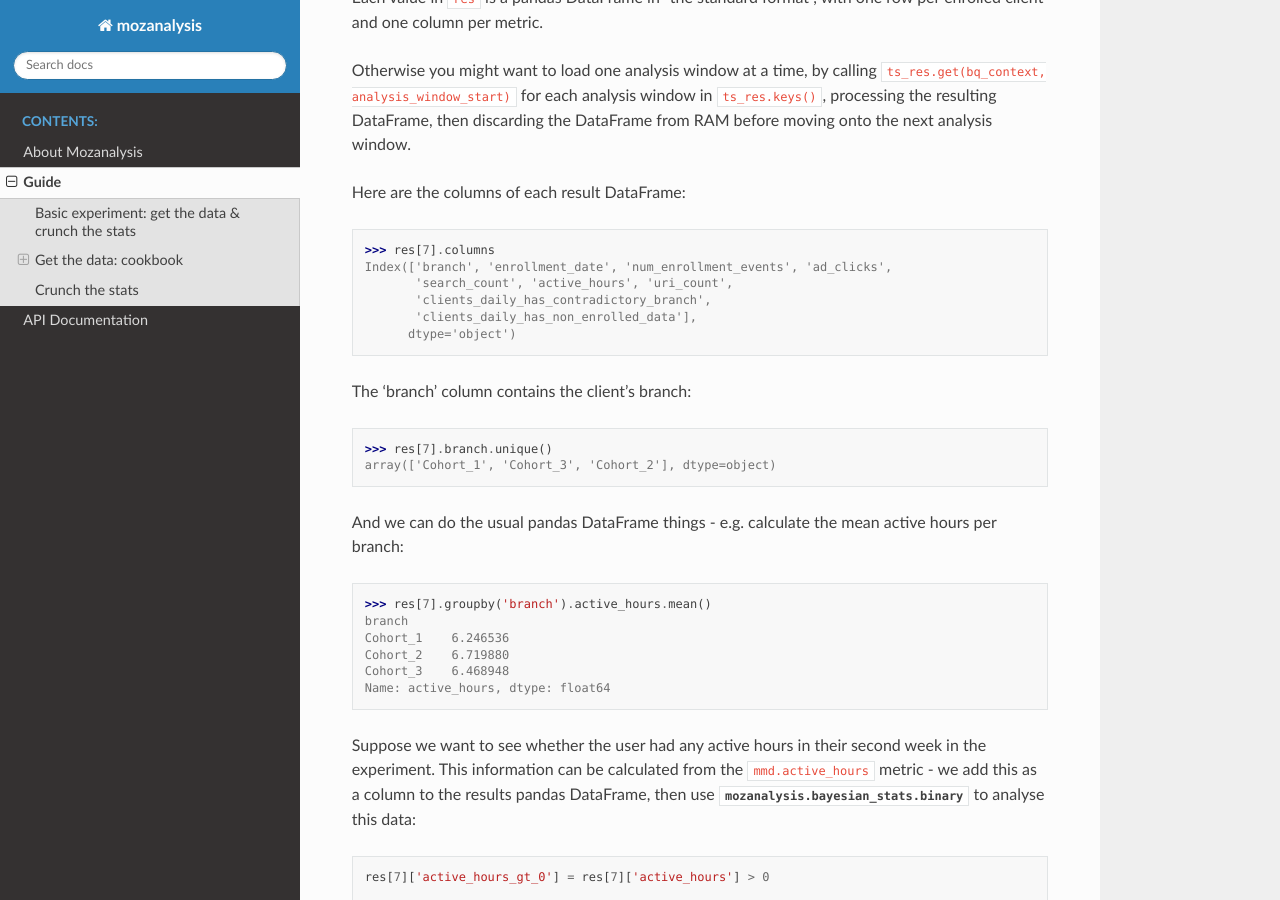
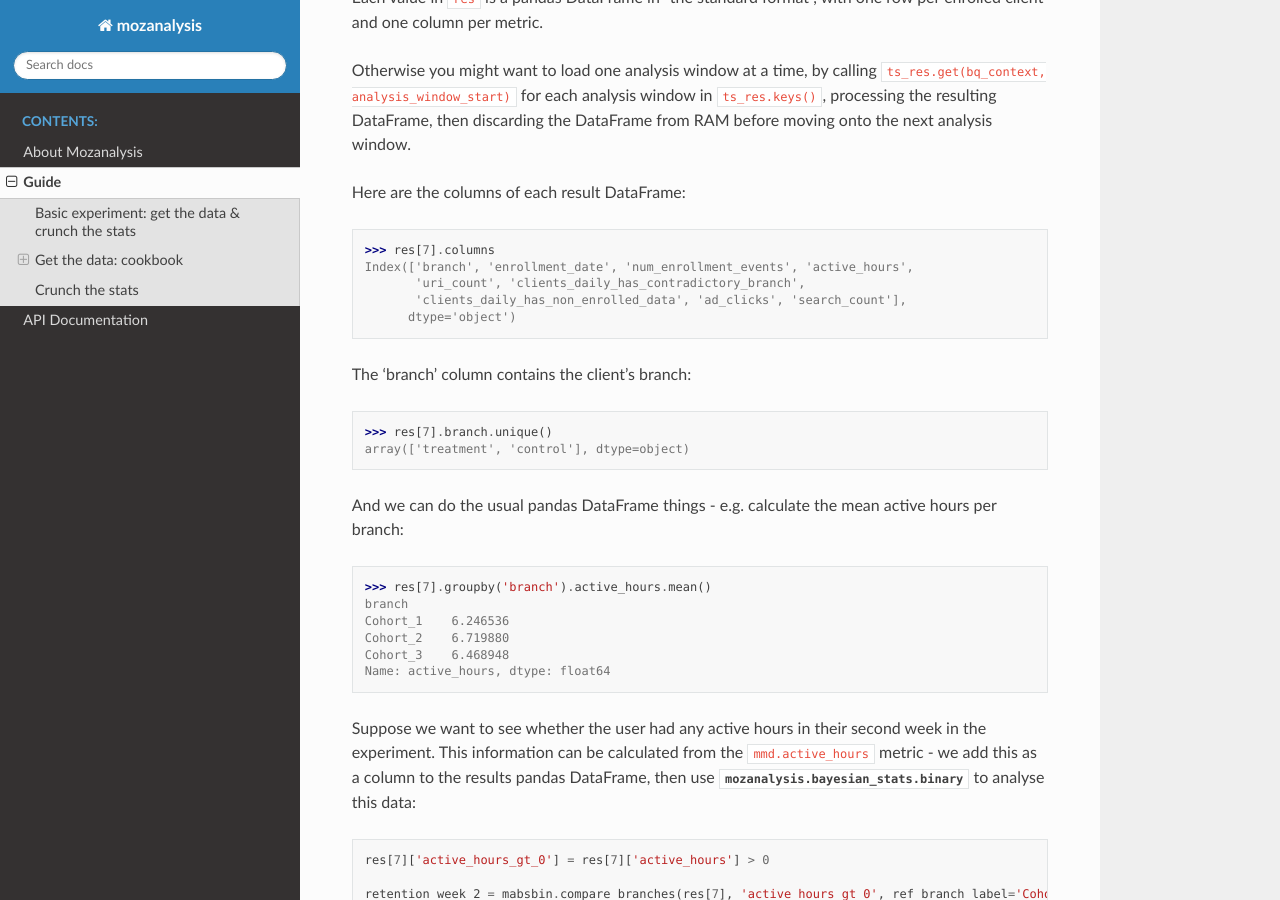
Before and after one commit to mozilla/mozanalysis, a Sphinx documentation site: the page built from docs/guide.rst, in a window 1280 px wide and 900 px high, scrolled down 2762 px. Built offline with Sphinx 7.4.7 and the Read the Docs theme 2.0.0, drawn with Linux system fonts in a browser that asks for light colours.

```diff
--- a/docs/guide.rst
+++ b/docs/guide.rst
@@ -90,16 +90,15 @@
 Here are the columns of each result DataFrame::
 
     >>> res[7].columns
-    Index(['branch', 'enrollment_date', 'num_enrollment_events', 'ad_clicks',
-           'search_count', 'active_hours', 'uri_count',
-           'clients_daily_has_contradictory_branch',
-           'clients_daily_has_non_enrolled_data'],
+    Index(['branch', 'enrollment_date', 'num_enrollment_events', 'active_hours',
+           'uri_count', 'clients_daily_has_contradictory_branch',
+           'clients_daily_has_non_enrolled_data', 'ad_clicks', 'search_count'],
           dtype='object')
 
 The 'branch' column contains the client's branch::
 
     >>> res[7].branch.unique()
-    array(['Cohort_1', 'Cohort_3', 'Cohort_2'], dtype=object)
+    array(['treatment', 'control'], dtype=object)
 
 And we can do the usual pandas DataFrame things - e.g. calculate the mean active hours per branch::
 
```
Also changed, not shown: 2 other files.
